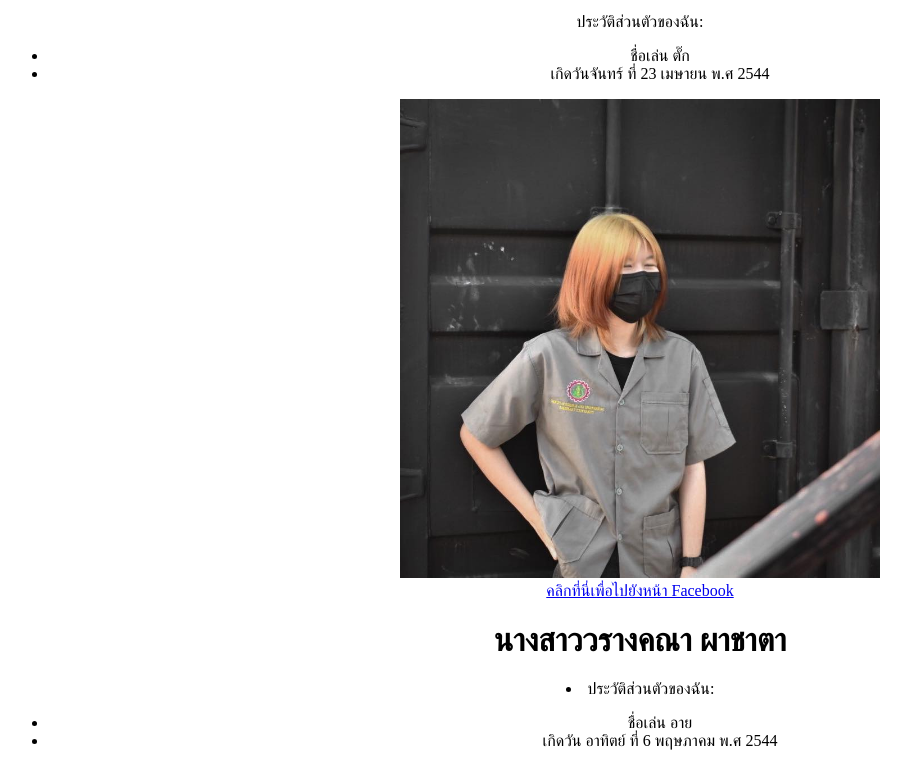
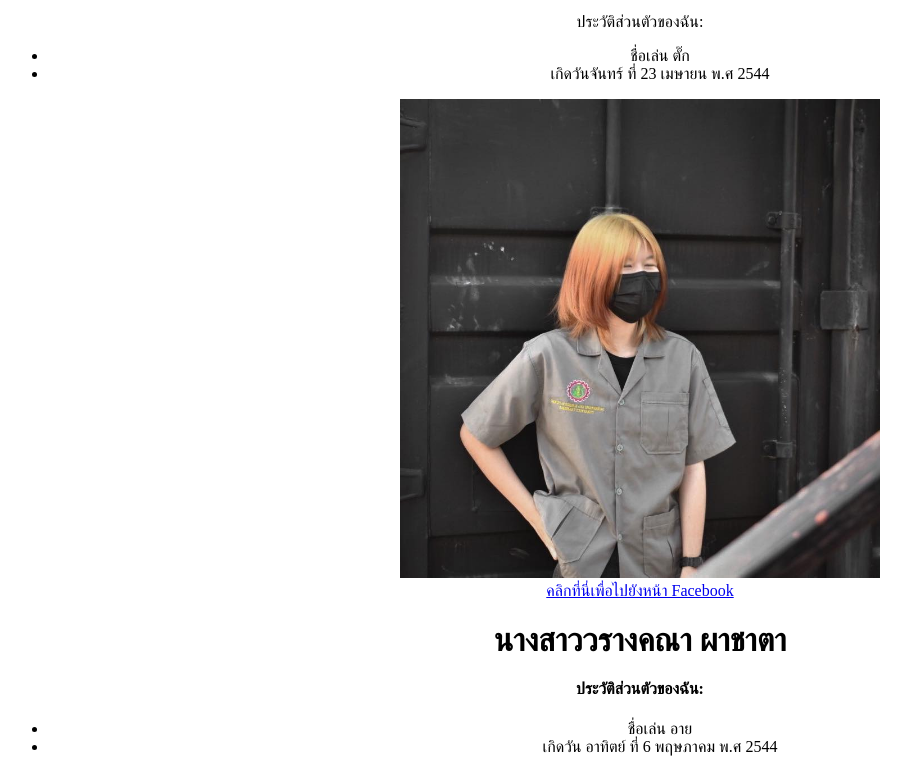
Before and after one commit to Sawitri23/test3_3, a plain HTML site: page index.html in a window 1280 px wide. Shown: the part 531-1303 px from the top of the page, without its empty margins (0-911 px from the left). Drawn offline with Linux system fonts and the light colour scheme.

```diff
--- a/index.html
+++ b/index.html
@@ -28,7 +28,7 @@
 </head>
 <body>
     <h1>นางสาววรางคณา ผาชาตา</h1>
-    <li>ประวัติส่วนตัวของฉัน:</li>
+    <h4>ประวัติส่วนตัวของฉัน:</h4>
     <ul>
         <li>ชื่อเล่น อาย</li>
         <li>เกิดวัน อาทิตย์ ที่ 6 พฤษภาคม พ.ศ 2544</li>
```
